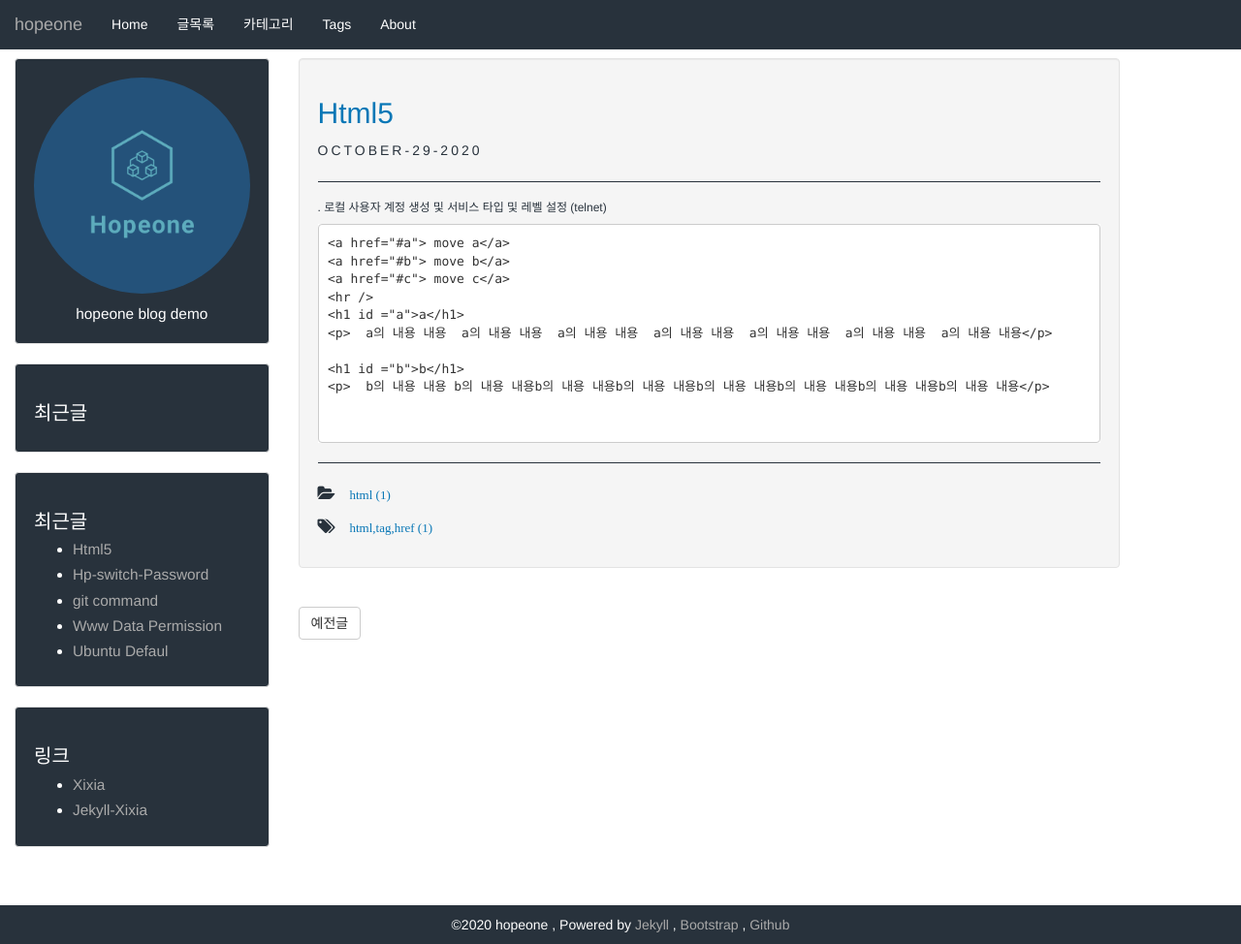
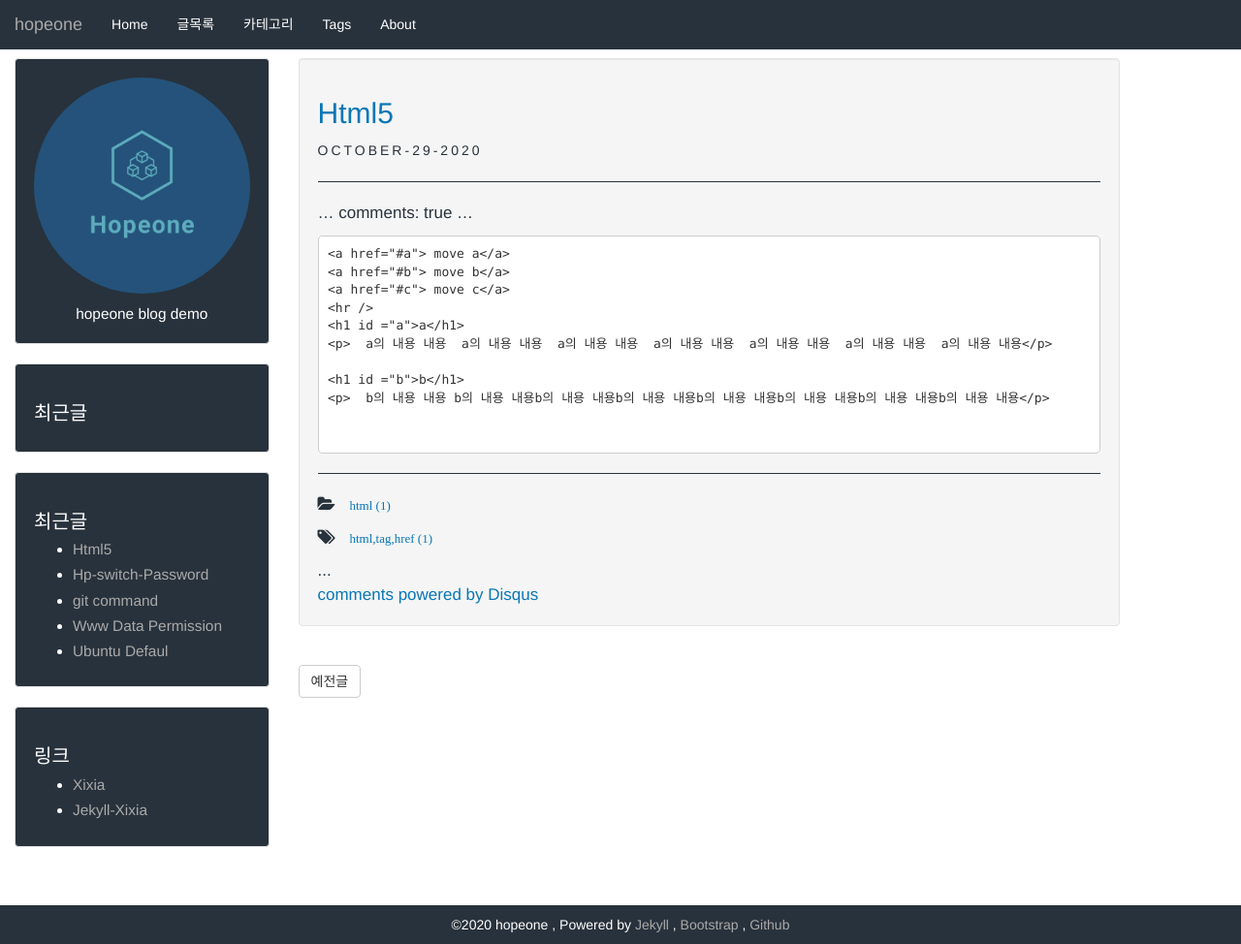
Before and after one commit to hopeone/blog, a Jekyll site: the page built from _posts/2020-10-29-html5-href.md, in a window 1280 px wide and 974 px high. Shown: the whole window at 97% size. Built offline with Jekyll 4.4.1, drawn with Linux system fonts in a browser that asks for light colours.

Commit message:
fir test

````diff
--- a/_layouts/post.html
+++ b/_layouts/post.html
@@ -70,6 +70,12 @@ layout: default
     </ul>
     {% endunless %}
 
+
+{% if page.comments %}
+...
+{% endif %}
+
+
     </div>
     {% if page.comments %}
         {% if site.disqus != '' %}
--- a/_posts/2020-10-29-html5-href.md
+++ b/_posts/2020-10-29-html5-href.md
@@ -5,11 +5,15 @@ categories: html
 tags: html,tag,href
 author: hopeone
 description: a href
+comments: true
+
 ---
 
-###### . 로컬 사용자 계정 생성 및 서비스 타입 및 레벨 설정 (telnet)
 
 
+...
+comments: true
+...
 
 ```
 <a href="#a"> move a</a>
````
